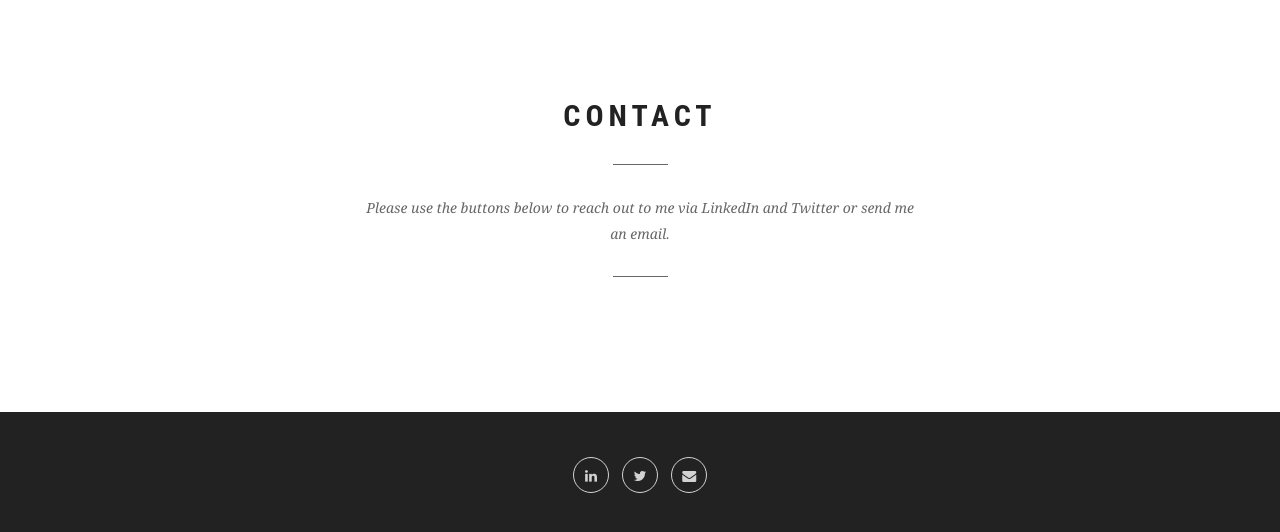
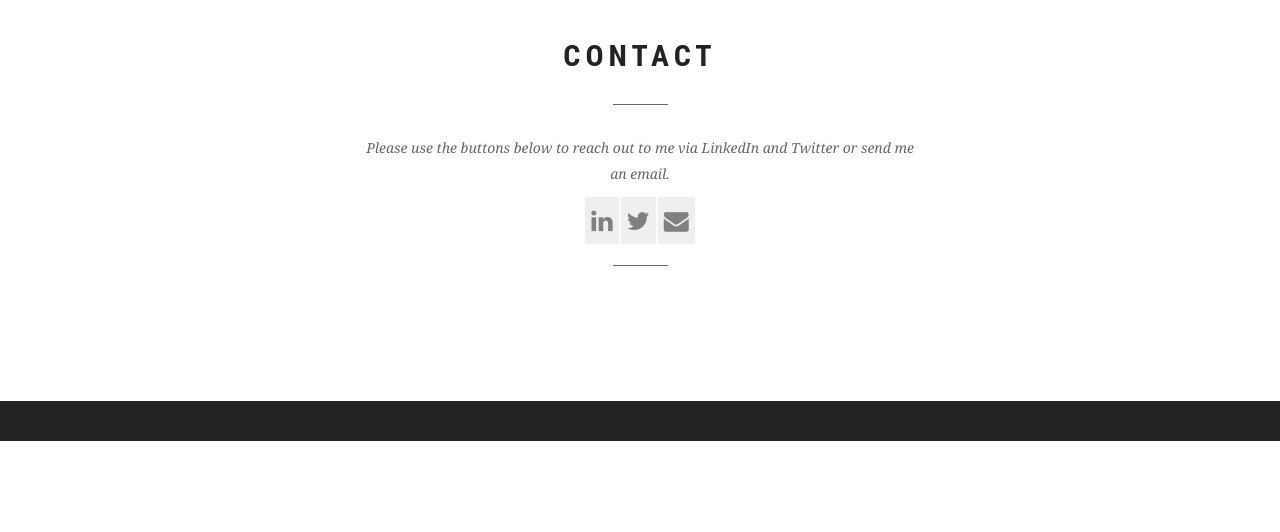
Before and after one commit to uncrownedthrone/portfolio-v-2, a website: page public/index.html in a window 1280 px wide. Shown: the part 3530-4062 px from the top of the page. After the commit the page ends 3971 px from the top, so only its background shows below. Drawn offline with Linux system fonts and the light colour scheme; some packages are replaced by stand-ins of ours; a script that the page names is missing; files whose address does not match are found by name.

Commit message:
updated pics and content

```diff
--- a/public/assets/css/style.css
+++ b/public/assets/css/style.css
@@ -24,7 +24,7 @@ img {
 }
 
 a {
-  color: #49e2d6;
+  color: gray;
 }
 
 a:hover {
@@ -871,7 +871,7 @@ figure {
 #footer {
   background: #222;
   text-align: center;
-  padding: 40px 0;
+  padding: 20px 0;
   color: #fff;
 }
 
@@ -907,6 +907,22 @@ figure {
 .social-links a:hover {
   border: 1px solid rgba(255, 255, 255, 0.5);
   color: rgba(255, 255, 255, 0.5);
+}
+
+.contactButtonDiv {
+  color: rgba(255, 255, 255, 0.8);
+  display: flex;
+  flex-direction: row;
+  justify-content: center;
+}
+
+.contactButtons {
+  text-align: center;
+  border: 1px solid rgba(255, 255, 255, 0.8);
+  margin-top: 1rem;
+  margin-bottom: -1rem;
+  font-size: 2.5rem;
+  color: black;
 }
 
 /* ---------------------------------------------- /*
--- a/public/index.html
+++ b/public/index.html
@@ -366,7 +366,7 @@
 					<div class="col-sm-12">
 
 						<div class="module-header module-header-left wow fadeInUp">
-							<h2 class="module-title">About me/Hobbies</h2>
+							<h2 class="module-title">About me</h2>
 							<div class="module-subtitle">
 								I live in Tampa, Florida with my wife and three dogs. We enjoy movies, music, walks, and spending time with each other and our family of pups!
 							</div>
@@ -515,16 +515,21 @@
 						<div class="module-subtitle">
 							Please use the buttons below to reach out to me via LinkedIn and Twitter or send me an email.
 						</div>
+						<div class="contactButtonDiv">
+							<button class='contactButtons'><a href="https://www.linkedin.com/in/justinswiger/"><i class="fa fa-linkedin"></i></a></li >
+							<button class='contactButtons'><a href="https://twitter.com/uncrownedthrone"><i class="fa fa-twitter"></i></a></button>
+							<button class='contactButtons'><a href="mailto:justin.swiger@me.com?subject=Portfolio Contact"><i class="fa fa-envelope"></i></a></button>
+						</div>
 						<div class="module-line"></div>
+
 					</div>
 
 				</div>
 
 			</div><!-- .row -->
+			<!-- <div class="row">
 
-			<div class="row">
-
-				<!-- <div class="col-sm-6 col-sm-offset-3">
+				<div class="col-sm-6 col-sm-offset-3">
 
 					<form id="contact-form" action="#">
 						<div class="ajax-hidden">
@@ -548,9 +553,9 @@
 						<div class="ajax-response"></div>
 					</form>
 
-				</div> -->
+				</div>
 
-			</div><!-- .row -->
+			</div> -->
 		</div><!-- .container -->
 	</section>
 
@@ -560,7 +565,7 @@
 
 	<footer id="footer">
 		<div class="container">
-			<div class="row">
+			<!-- <div class="row">
 
 				<div class="col-sm-12">
 
@@ -572,8 +577,8 @@
 
 				</div>
 
-			</div><!-- .row -->
-		</div><!-- .container -->
+			</div> -->
+		</div>
 	</footer>
 
 	<!-- Footer end -->
```
Also changed, not shown: public/assets/images/new images/p1-1.jpg (added), public/assets/images/p5-5.jpg (added), 1 other file.
